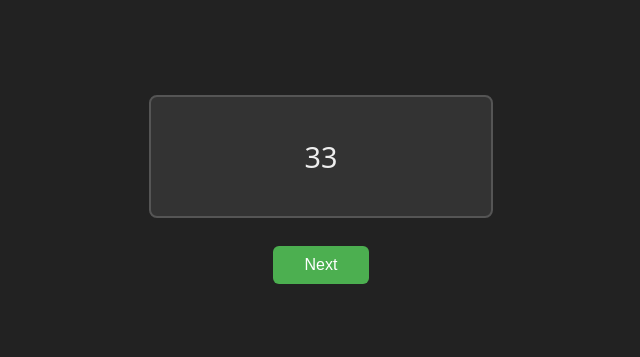
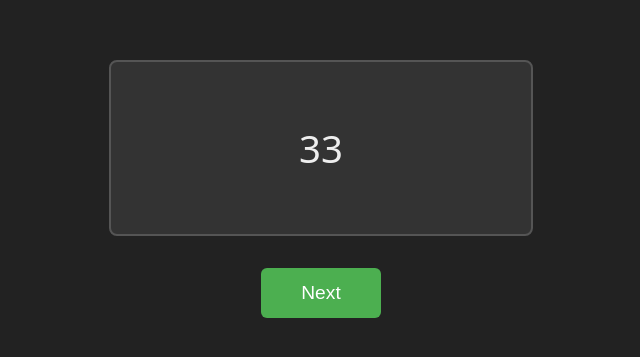
Before and after one commit to nedrecord/handquiz, a plain HTML site: page index.html in a window 1280 px wide. Shown: the part 211-568 px from the top of the page, without its empty margins (319-959 px from the left). Drawn offline with Linux system fonts and the light colour scheme.

Commit message:
Update index.html

```diff
--- a/index.html
+++ b/index.html
@@ -1,8 +1,9 @@
 <!DOCTYPE html>
 <html lang="en">
 <head>
+<meta name="viewport" content="width=device-width, initial-scale=1">
 <meta charset="UTF-8">
-<title>Poker-Hand Quiz</title>
+<title>See What I See  </title>
 
 <!-- ① tell the browser this page has a PWA manifest -->
 <link rel="manifest" href="manifest.json">
@@ -12,12 +13,12 @@
   html,body{margin:0;height:100%;font-family:system-ui,Segoe UI,Helvetica,Arial,sans-serif;
             display:flex;flex-direction:column;justify-content:center;align-items:center;
             background:#222;color:#eee}
-  #card{background:#333;border:2px solid #555;border-radius:8px;padding:40px 60px;
-        font-size:1.8rem;text-align:center;cursor:pointer;user-select:none;
-        min-width:220px;max-width:90%;transition:background .2s}
+  #card{background:#333;border:2px solid #555;border-radius:8px;padding:60px 80px;
+        font-size:2.4rem;text-align:center;cursor:pointer;user-select:none;
+        min-width:260px;max-width:95%;transition:background .2s}
   #card.back{background:#444}
-  #next{margin-top:28px;padding:10px 32px;border:none;border-radius:6px;
-        background:#4caf50;font-size:1rem;color:#fff;cursor:pointer}
+  #next{margin-top:32px;padding:14px 40px;border:none;border-radius:6px;
+        background:#4caf50;font-size:1.2rem;color:#fff;cursor:pointer}
   #next:active{transform:scale(.97)}
 </style>
 </head>
```
